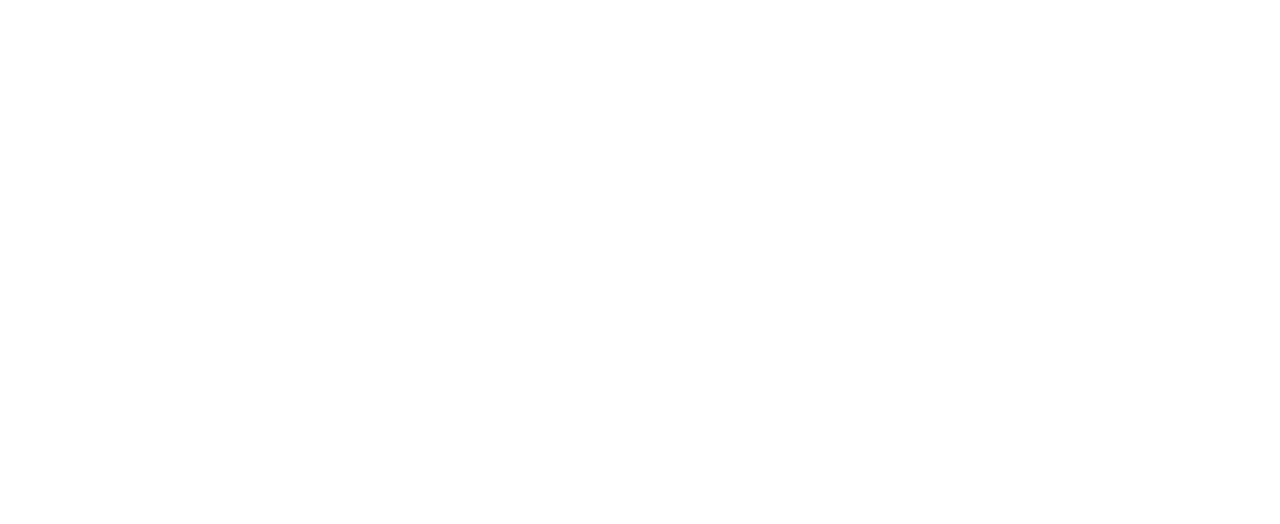
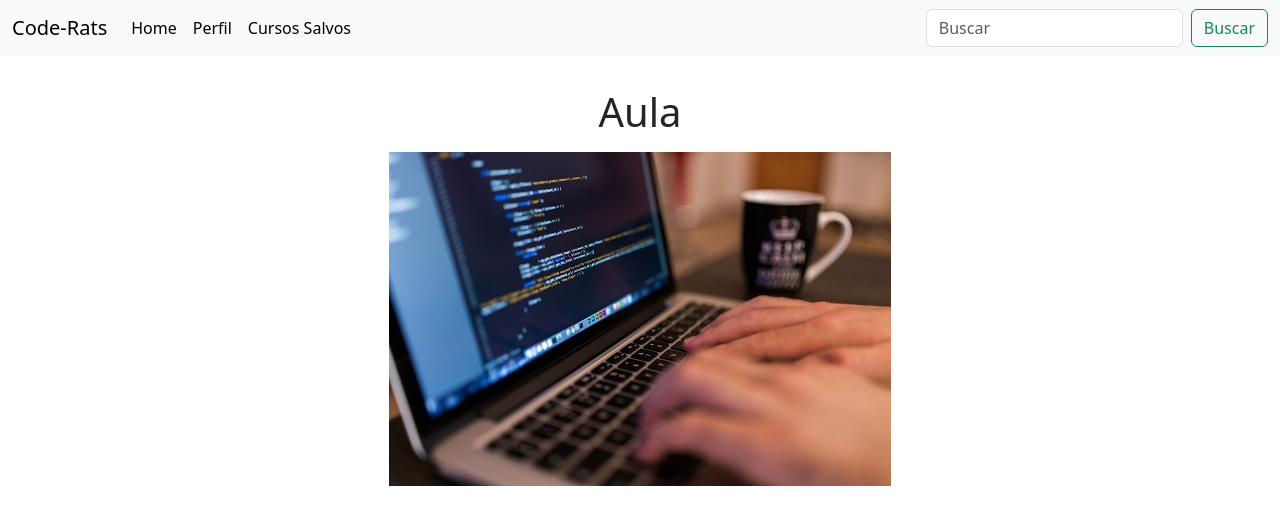
Before and after one commit to GusLeite/code-rats, a plain HTML site: page front/aula.html in a window 1280 px wide. Drawn offline with nearby package versions, Linux system fonts and the light colour scheme.

Commit message:
pagina de aula

```diff
--- a/front/aula.html
+++ b/front/aula.html
@@ -0,0 +1,54 @@
+<!doctype html>
+<html lang="pt-br">
+
+<head>
+  <meta charset="utf-8">
+  <meta name="viewport" content="width=device-width, initial-scale=1">
+  <title>Aula</title>
+  <link href="https://cdn.jsdelivr.net/npm/bootstrap@5.3.3/dist/css/bootstrap.min.css" rel="stylesheet"
+    integrity="sha384-QWTKZyjpPEjISv5WaRU9OFeRpok6YctnYmDr5pNlyT2bRjXh0JMhjY6hW+ALEwIH" crossorigin="anonymous">
+  <link href="styles.css" rel="stylesheet">
+</head>
+
+<body>
+  <nav class="navbar navbar-expand-lg bg-body-tertiary">
+    <div class="container-fluid">
+      <a class="navbar-brand" href="index.html">Code-Rats</a>
+      <button class="navbar-toggler" type="button" data-bs-toggle="collapse" data-bs-target="#navbarSupportedContent"
+        aria-controls="navbarSupportedContent" aria-expanded="false" aria-label="Toggle navigation">
+        <span class="navbar-toggler-icon"></span>
+      </button>
+      <div class="collapse navbar-collapse" id="navbarSupportedContent">
+        <ul class="navbar-nav me-auto mb-2 mb-lg-0">
+          <li class="nav-item">
+            <a class="nav-link active" aria-current="page" href="index.html">Home</a>
+          </li>
+          <li class="nav-item">
+            <a class="nav-link active" aria-current="page" href="#">Perfil</a>
+          </li>
+          <li class="nav-item dropdown">
+            <a class="nav-link active" aria-current="page" href="#">Cursos Salvos</a>
+          </li>
+        </ul>
+        <form class="d-flex" role="search">
+          <input class="form-control me-2" type="search" placeholder="Buscar" aria-label="Search">
+          <button class="btn btn-outline-success" type="submit">Buscar</button>
+        </form>
+      </div>
+    </div>
+  </nav>
+
+  <div class="container-fluid p-3 d-flex justify-content-center align-items-center flex-column">
+    <h1 class="my-3 px-2">
+        Aula
+    </h1>
+
+    <img src="assets/img2.jpg" class="img-fluid" alt="video_player">
+  </div>
+
+  <script src="https://cdn.jsdelivr.net/npm/bootstrap@5.3.3/dist/js/bootstrap.bundle.min.js"
+    integrity="sha384-YvpcrYf0tY3lHB60NNkmXc5s9fDVZLESaAA55NDzOxhy9GkcIdslK1eN7N6jIeHz" crossorigin="anonymous">
+  </script>
+</body>
+
+</html>
```
Also changed, not shown: front/curso.html (+1 -1 lines).
